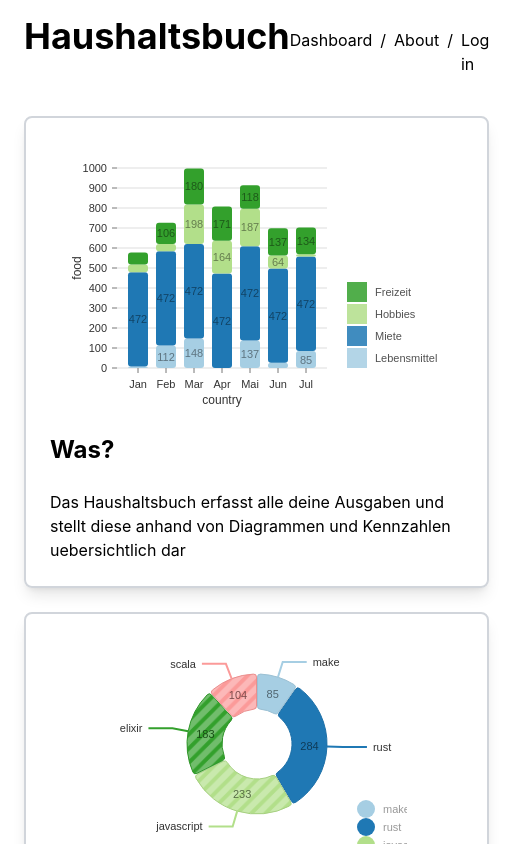
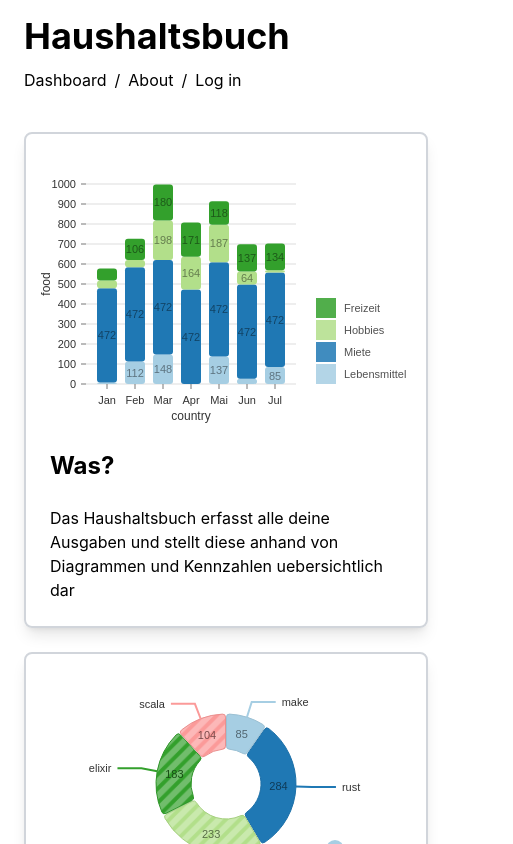
Before and after one commit to zmzlois/nivo-nextjs, a Next.js app in the folder my-project/: page / in a window 390 px wide. Shown: the top 844 px of the page, 513 px wide, since content can reach past the window. Built offline with nearby package versions, Linux system fonts and the light colour scheme.

Commit message:
Navbar on below row on small screens

```diff
--- a/my-project/components/navbar.tsx
+++ b/my-project/components/navbar.tsx
@@ -5,7 +5,7 @@ function Navbar({ page }: any) {
   const currentPage: string = page
   const [currentPosition, setCurrentPosition] = React.useState(currentPage)
   return (
-    <div className="flex pt-4 pb-10 justify-between">
+    <div className="flex pt-4 pb-10 justify-between sm:flex-row flex-col">
       <Link
         href="/"
         className="flex font-bold text-4xl scale-100 hover:scale-110 ease-in duration-100"
```
